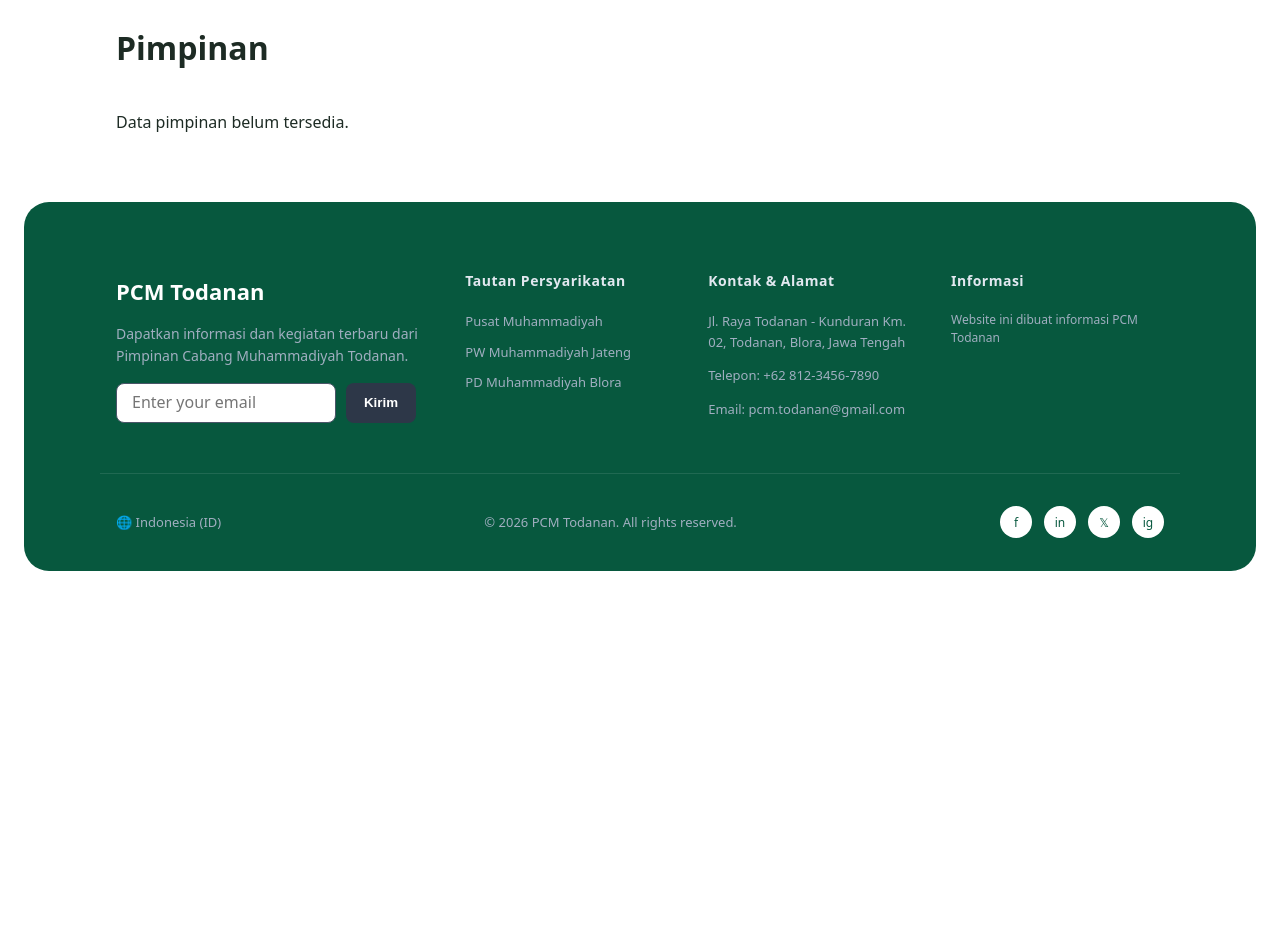
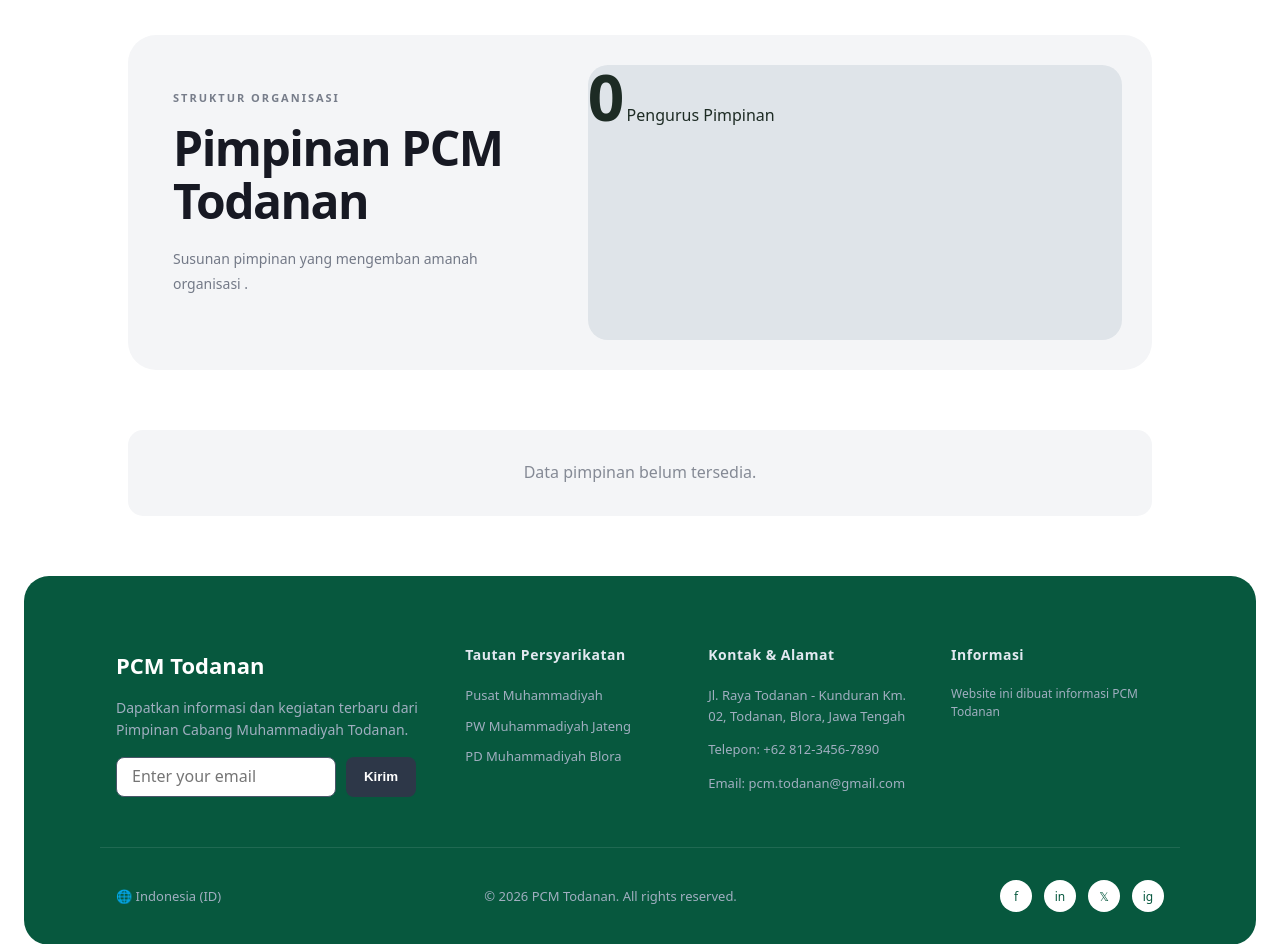
Before and after one commit to VickoBN/Group_i_Website_PCM_Todanan, a Django app: page /pimpinan/ in a window 1280 px wide. Shown: the part 84-1028 px from the top of the page. Before the commit the page ends 655 px from the top, so only its background shows below. Run offline with Django 5.2, Linux system fonts and the light colour scheme; data that the repository does not hold is empty; parts of the project's set-up code (start-up, migrations or seed data) failed here and were passed over.

Commit message:
tampilan pimpinan

```diff
--- /dev/null
+++ b/static/css/pimpinan.css
@@ -0,0 +1,163 @@
+/* ==========================
+   PIMPINAN PCM TODANAN
+   (melengkapi beranda.css & profil.css)
+========================== */
+
+.pimpinan-total {
+    font-size: 64px;
+    line-height: 1;
+    letter-spacing: -2px;
+}
+
+/* Foto / inisial */
+
+.pimpinan-foto {
+    width: 100%;
+    aspect-ratio: 1 / 1;
+    border-radius: 18px;
+    overflow: hidden;
+    display: grid;
+    place-items: center;
+    background: linear-gradient(135deg, #dce2e8, #aeb9c6);
+    color: #394354;
+    font-size: 54px;
+    font-weight: 700;
+}
+
+.pimpinan-foto img {
+    width: 100%;
+    height: 100%;
+    object-fit: cover;
+    display: block;
+}
+
+/* Pimpinan utama */
+
+.pimpinan-utama {
+    display: grid;
+    grid-template-columns: 280px 1fr;
+    gap: 30px;
+    align-items: center;
+    padding: 24px;
+    background: #f4f5f7;
+    border-radius: 25px;
+    transition: .3s;
+}
+
+.pimpinan-utama:hover {
+    background: #eceef2;
+}
+
+.pimpinan-foto-besar {
+    border-radius: 20px;
+    font-size: 90px;
+}
+
+.pimpinan-utama-info h3 {
+    font-size: clamp(26px, 3.4vw, 38px);
+    letter-spacing: -1px;
+    margin: 12px 0 14px;
+    color: #171923;
+    line-height: 1.15;
+}
+
+.pimpinan-periode {
+    display: inline-block;
+    padding: 7px 14px;
+    border-radius: 30px;
+    background: #07583e;
+    color: #fff;
+    font-size: 12px;
+    font-weight: 600;
+}
+
+/* Grid anggota */
+
+.pimpinan-grid {
+    display: grid;
+    grid-template-columns: repeat(4, minmax(0, 1fr));
+    gap: 18px;
+}
+
+.pimpinan-card {
+    background: #f4f5f7;
+    padding: 12px 12px 22px;
+    border-radius: 20px;
+    display: flex;
+    flex-direction: column;
+    gap: 6px;
+    min-width: 0;
+    transition: .3s;
+}
+
+.pimpinan-card:hover {
+    transform: translateY(-4px);
+    background: #eceef2;
+}
+
+.pimpinan-card h3 {
+    font-size: 16px;
+    line-height: 1.4;
+    margin: 12px 8px 0;
+    color: #20232b;
+    overflow-wrap: anywhere;
+}
+
+.pimpinan-jabatan {
+    margin: 0 8px;
+    font-size: 13px;
+    color: #07583e;
+    font-weight: 600;
+}
+
+.pimpinan-card .pimpinan-periode {
+    align-self: flex-start;
+    margin: 6px 8px 0;
+    padding: 0;
+    background: none;
+    color: #858a95;
+    font-size: 11px;
+    font-weight: 500;
+}
+
+/* TABLET */
+
+@media (max-width: 900px) {
+    .pimpinan-grid {
+        grid-template-columns: repeat(3, minmax(0, 1fr));
+    }
+
+    .pimpinan-utama {
+        grid-template-columns: 220px 1fr;
+        gap: 22px;
+    }
+}
+
+/* MOBILE */
+
+@media (max-width: 600px) {
+    .pimpinan-grid {
+        grid-template-columns: repeat(2, minmax(0, 1fr));
+        gap: 12px;
+    }
+
+    .pimpinan-utama {
+        grid-template-columns: 1fr;
+        padding: 16px;
+        border-radius: 20px;
+        text-align: center;
+    }
+
+    .pimpinan-foto-besar {
+        max-width: 240px;
+        margin: 0 auto;
+    }
+
+    .pimpinan-card h3 {
+        font-size: 14px;
+    }
+
+    .pimpinan-foto {
+        font-size: 40px;
+    }
+}
--- a/templates/base.html
+++ b/templates/base.html
@@ -9,6 +9,13 @@
   <link rel='stylesheet' href='{% static 'css/style.css' %}'>
   <link rel='stylesheet' href='{% static 'css/beranda.css' %}'>
   <link rel='stylesheet' href='{% static 'css/profil.css' %}'>
+  <link rel='stylesheet' href='{% static 'css/pimpinan.css' %}'>
+  <link rel='stylesheet' href='{% static 'css/ranting.css' %}'>
+  <link rel='stylesheet' href='{% static 'css/amal_usaha.css' %}'>
+  <link rel='stylesheet' href='{% static 'css/berita.css' %}'>
+  <link rel='stylesheet' href='{% static 'css/agenda.css' %}'>
+  <link rel='stylesheet' href='{% static 'css/unduhan.css' %}'>
+
 </head>
 <body>
 
--- a/templates/pcm_app/pimpinan.html
+++ b/templates/pcm_app/pimpinan.html
@@ -1,12 +1,90 @@
 {% extends 'base.html' %}
-{% block title %}Pimpinan | {{ profil.nama_singkat }}{% endblock %}
+{% block title %}Pimpinan | {{ profil.nama_singkat|default:'PCM Todanan' }}{% endblock %}
+
 {% block content %}
-<h1>Pimpinan</h1>
-<div class='grid'>
-  {% for pimpinan in daftar_pimpinan %}
-    {% include 'partials/kartu_pimpinan.html' %}
-  {% empty %}
-    <p>Data pimpinan belum tersedia.</p>
-  {% endfor %}
+<div class="beranda">
+
+  <!-- HERO -->
+  <section class="beranda-hero">
+    <div class="hero-content">
+      <span class="hero-label">STRUKTUR ORGANISASI</span>
+      <h1>Pimpinan {{ profil.nama_singkat|default:'PCM Todanan' }}</h1>
+      <p>Susunan pimpinan yang mengemban amanah organisasi
+        {% if pimpinan.0.periode %}periode {{ pimpinan.0.periode }}{% endif %}.</p>
+    </div>
+    <div class="hero-image profil-visual">
+      <strong class="pimpinan-total">{{ pimpinan|length }}</strong>
+      <span class="profil-visual-name">Pengurus Pimpinan</span>
+    </div>
+  </section>
+
+  {% if pimpinan %}
+
+  <!-- KETUA (urutan pertama) -->
+  {% with ketua=pimpinan.0 %}
+  <section class="konten-section">
+    <div class="section-heading">
+      <div>
+        <span class="section-label">PIMPINAN UTAMA</span>
+        <h2>{{ ketua.jabatan }}</h2>
+        <p>Periode {{ ketua.periode }}</p>
+      </div>
+    </div>
+
+    <article class="pimpinan-utama">
+      <div class="pimpinan-foto pimpinan-foto-besar">
+        {% if ketua.foto %}
+          <img src="{{ ketua.foto.url }}" alt="{{ ketua.nama }}">
+        {% else %}
+          <span>{{ ketua.nama|slice:":1" }}</span>
+        {% endif %}
+      </div>
+      <div class="pimpinan-utama-info">
+        <span class="info-label">{{ ketua.jabatan|upper }}</span>
+        <h3>{{ ketua.nama }}</h3>
+        <span class="pimpinan-periode">Periode {{ ketua.periode }}</span>
+      </div>
+    </article>
+  </section>
+  {% endwith %}
+
+  <!-- PIMPINAN LAIN -->
+  {% if pimpinan|length > 1 %}
+  <section class="konten-section">
+    <div class="section-heading">
+      <div>
+        <span class="section-label">SUSUNAN PIMPINAN</span>
+        <h2>Anggota Pimpinan</h2>
+        <p>Pengurus lainnya</p>
+      </div>
+    </div>
+
+    <div class="pimpinan-grid">
+      {% for p in pimpinan|slice:"1:" %}
+      <article class="pimpinan-card">
+        <div class="pimpinan-foto">
+          {% if p.foto %}
+            <img src="{{ p.foto.url }}" alt="{{ p.nama }}">
+          {% else %}
+            <span>{{ p.nama|slice:":1" }}</span>
+          {% endif %}
+        </div>
+        <h3>{{ p.nama }}</h3>
+        <span class="pimpinan-jabatan">{{ p.jabatan }}</span>
+        <span class="pimpinan-periode">{{ p.periode }}</span>
+      </article>
+      {% endfor %}
+    </div>
+  </section>
+  {% endif %}
+
+  {% else %}
+  <section class="konten-section">
+    <div class="agenda-grid">
+      <div class="empty-state">Data pimpinan belum tersedia.</div>
+    </div>
+  </section>
+  {% endif %}
+
 </div>
 {% endblock %}
```
